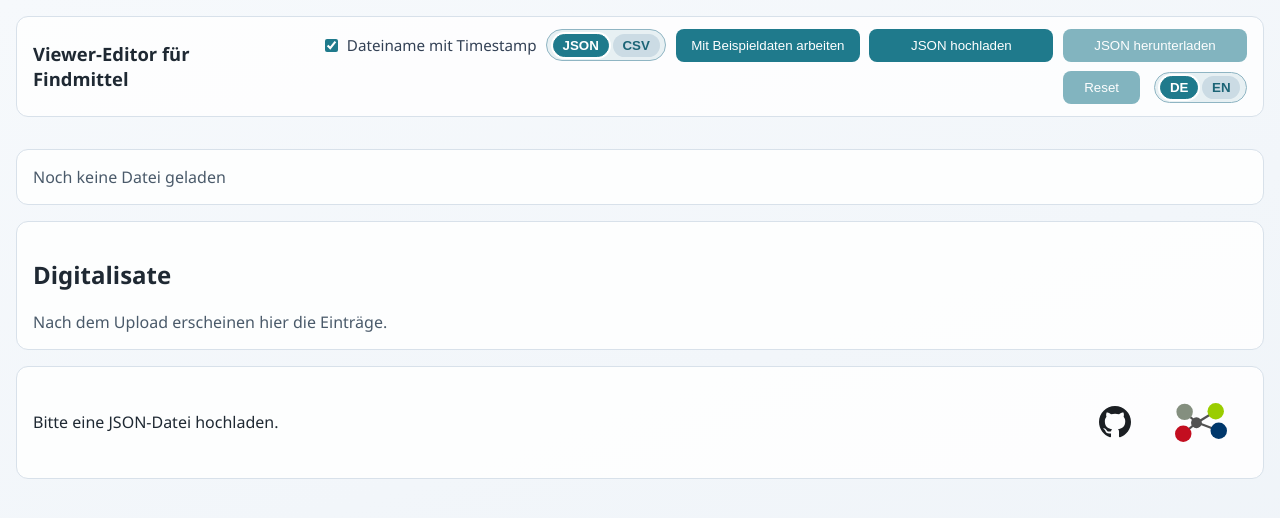
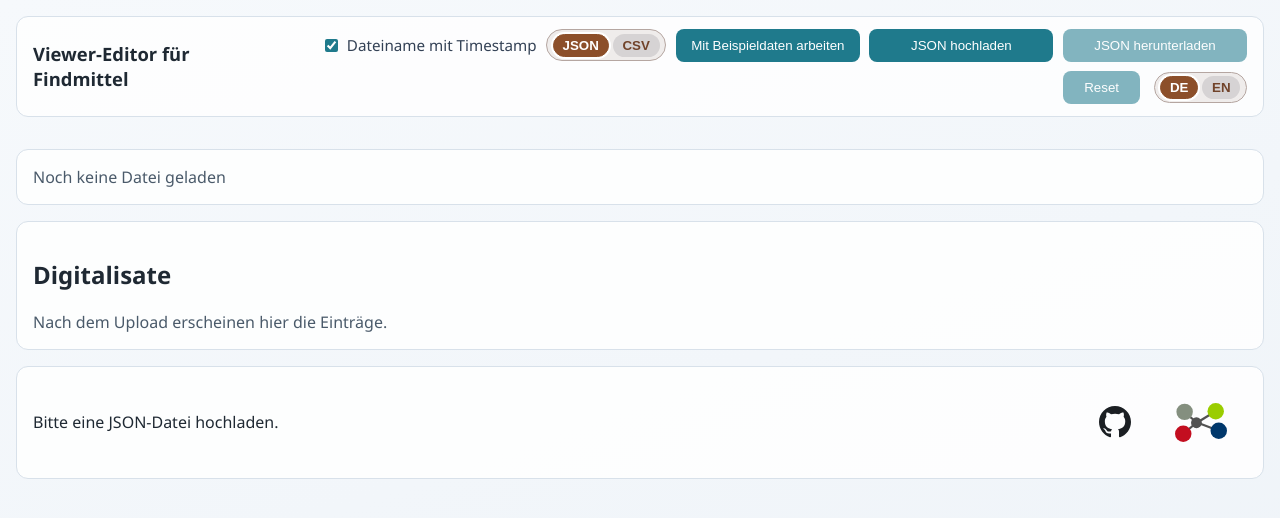
Before and after one commit to bua-dns/viewer-editor-minimal, a Vue app: page / in a window 1280 px wide. Shown: the top 518 px of the page. Built offline with nearby package versions, Linux system fonts and the light colour scheme.

Commit message:
add secondary color accents for mode and language toggles

```diff
--- a/src/assets/styles.css
+++ b/src/assets/styles.css
@@ -1,5 +1,6 @@
 :root {
   --color-primary: #1f7a8c;
+  --color-secondary: #8c4f2a;
   font-family: "Source Sans 3", "Segoe UI", sans-serif;
   color: #1f2933;
   background: linear-gradient(160deg, #f6f9fc 0%, #eef3f8 100%);
@@ -60,9 +61,9 @@ body {
   gap: 0.25rem;
   margin-left: 0.25rem;
   padding: 0.2rem 0.35rem;
-  border: 1px solid color-mix(in srgb, var(--color-primary) 35%, #cbd5e1);
+  border: 1px solid color-mix(in srgb, var(--color-secondary) 35%, #cbd5e1);
   border-radius: 999px;
-  background: color-mix(in srgb, var(--color-primary) 8%, #f8fafc);
+  background: color-mix(in srgb, var(--color-secondary) 8%, #f8fafc);
 }
 
 .data-mode-switch {
@@ -70,14 +71,14 @@ body {
   align-items: center;
   gap: 0.25rem;
   padding: 0.2rem 0.35rem;
-  border: 1px solid color-mix(in srgb, var(--color-primary) 35%, #cbd5e1);
+  border: 1px solid color-mix(in srgb, var(--color-secondary) 35%, #cbd5e1);
   border-radius: 999px;
-  background: color-mix(in srgb, var(--color-primary) 8%, #f8fafc);
+  background: color-mix(in srgb, var(--color-secondary) 8%, #f8fafc);
 }
 
 .mode-btn {
-  background: color-mix(in srgb, var(--color-primary) 12%, #e2e8f0);
-  color: color-mix(in srgb, var(--color-primary) 78%, #0f172a);
+  background: color-mix(in srgb, var(--color-secondary) 14%, #e2e8f0);
+  color: color-mix(in srgb, var(--color-secondary) 78%, #0f172a);
   padding: 0.2rem 0.55rem;
   border-radius: 999px;
   border: 1px solid transparent;
@@ -85,15 +86,15 @@ body {
 }
 
 .mode-btn.active {
-  background: var(--color-primary);
+  background: var(--color-secondary);
   color: #ffffff;
-  border-color: var(--color-primary);
+  border-color: var(--color-secondary);
   box-shadow: 0 0 0 2px #ffffff;
 }
 
 .lang-btn {
-  background: color-mix(in srgb, var(--color-primary) 12%, #e2e8f0);
-  color: color-mix(in srgb, var(--color-primary) 78%, #0f172a);
+  background: color-mix(in srgb, var(--color-secondary) 14%, #e2e8f0);
+  color: color-mix(in srgb, var(--color-secondary) 78%, #0f172a);
   padding: 0.2rem 0.55rem;
   border-radius: 999px;
   border: 1px solid transparent;
@@ -101,9 +102,9 @@ body {
 }
 
 .lang-btn.active {
-  background: var(--color-primary);
+  background: var(--color-secondary);
   color: #ffffff;
-  border-color: var(--color-primary);
+  border-color: var(--color-secondary);
   box-shadow: 0 0 0 2px #ffffff;
 }
 
```
